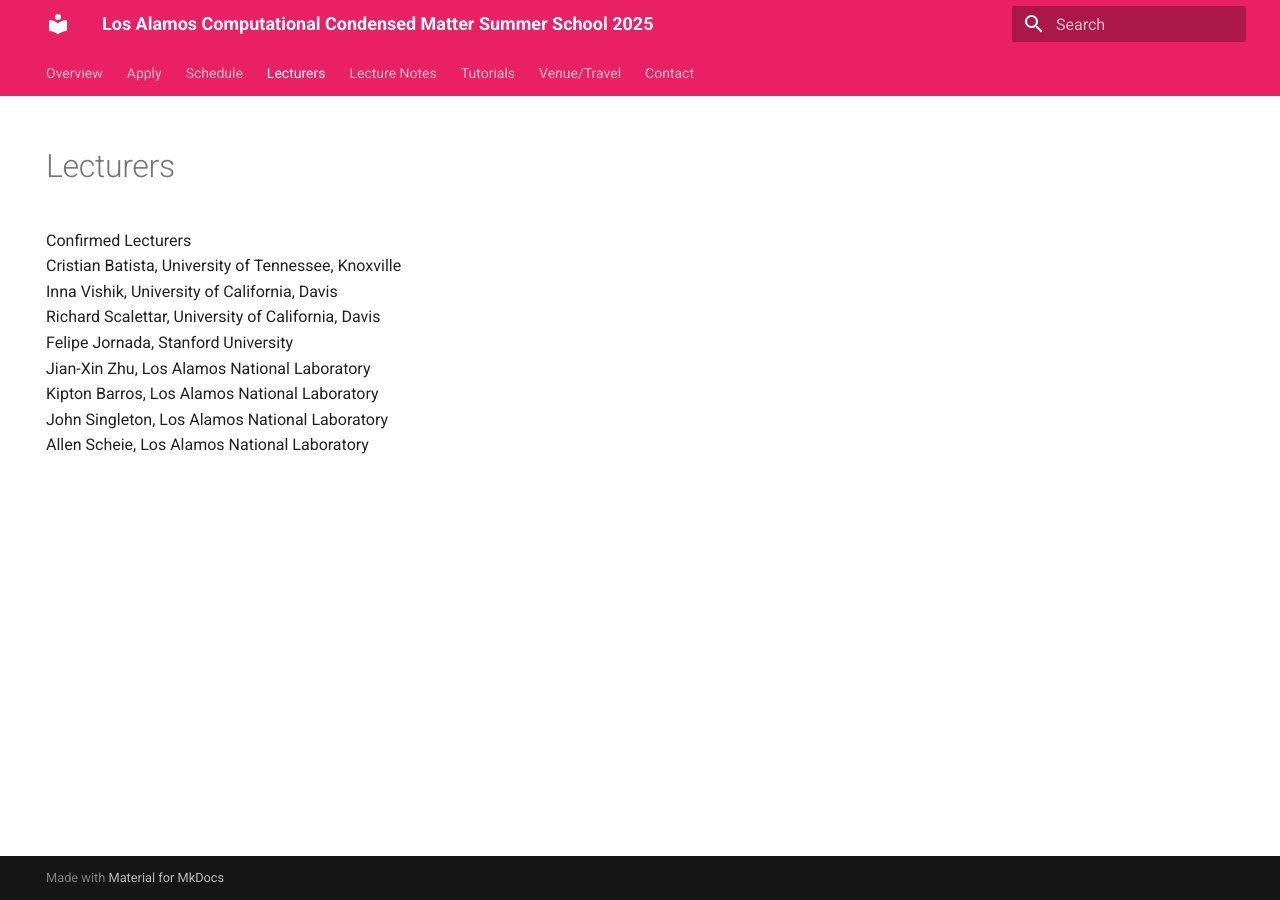
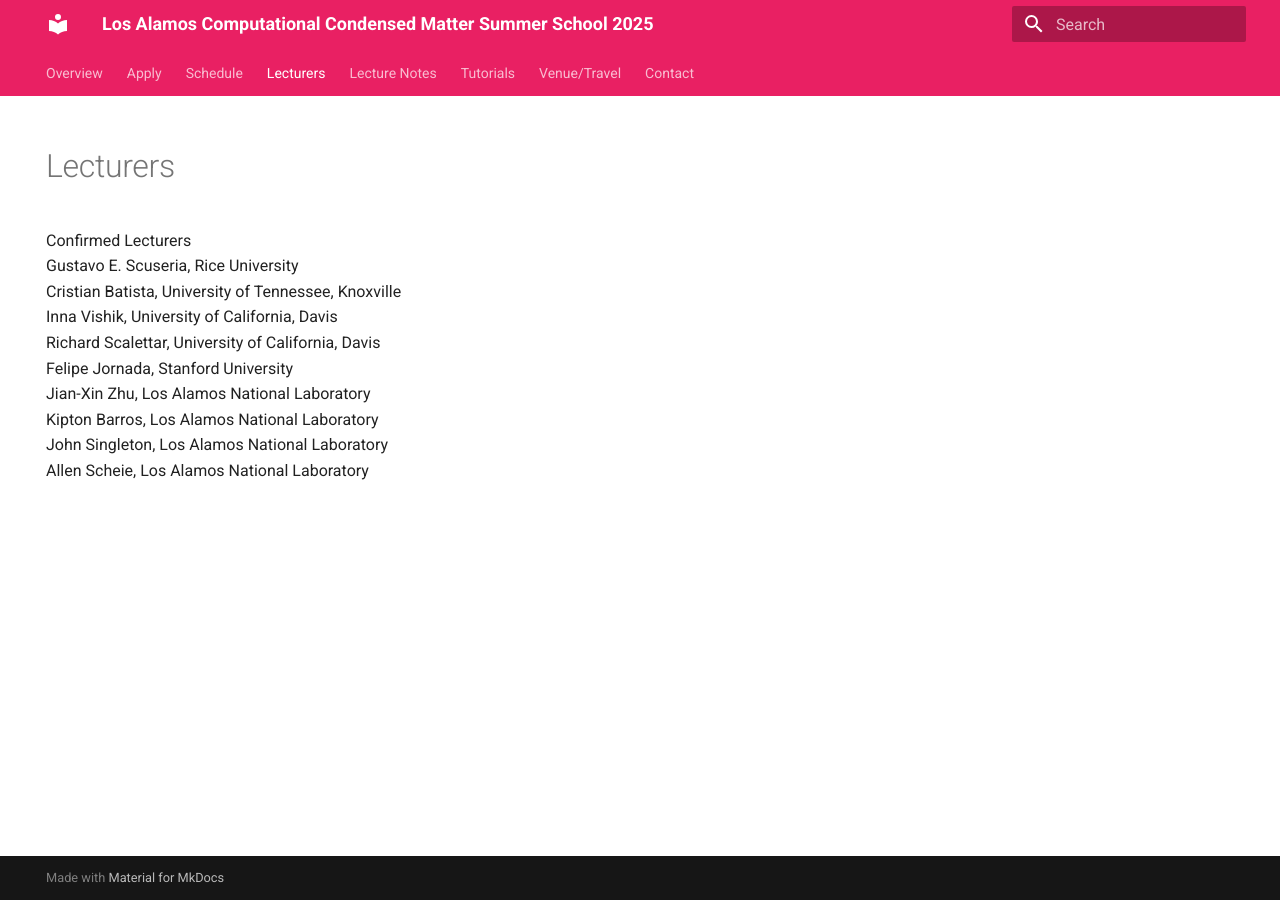
Before and after one commit to LACCMSS/2025, an MkDocs documentation site: the page built from docs/lecturers.md, in a window 1280 px wide. Built offline with MkDocs 1.6.1 and Material for MkDocs 9.7.7, drawn with Linux system fonts in a browser that asks for light colours.

Commit message:
Update lecturers.md

```diff
--- a/docs/lecturers.md
+++ b/docs/lecturers.md
@@ -5,6 +5,7 @@ hide:
 title: Lecturers
 ---
 Confirmed Lecturers
+<br>Gustavo E. Scuseria, Rice University
 <br>Cristian Batista, University of Tennessee, Knoxville
 <br>Inna Vishik, University of California, Davis
 <br>Richard Scalettar, University of California, Davis
```
